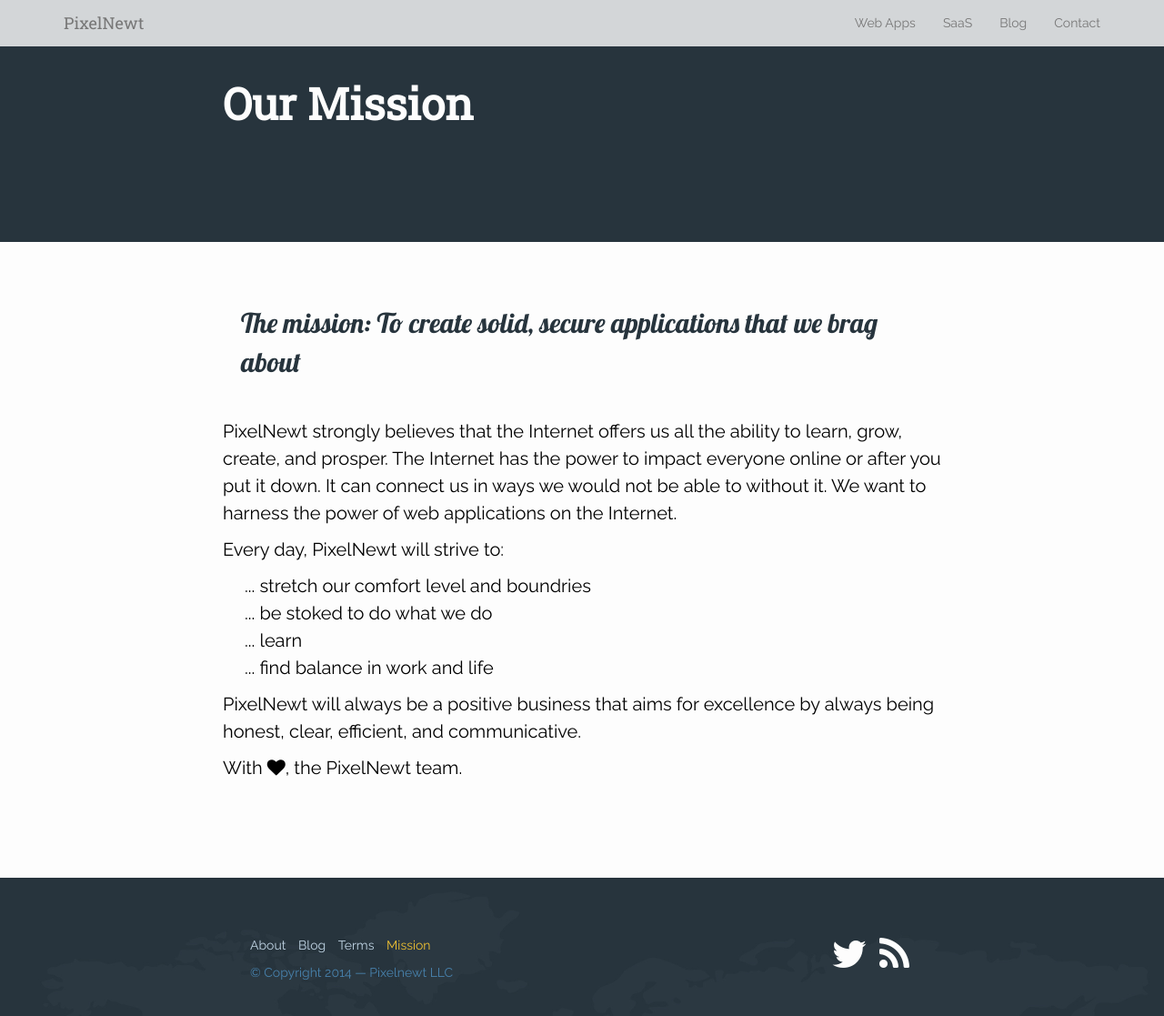
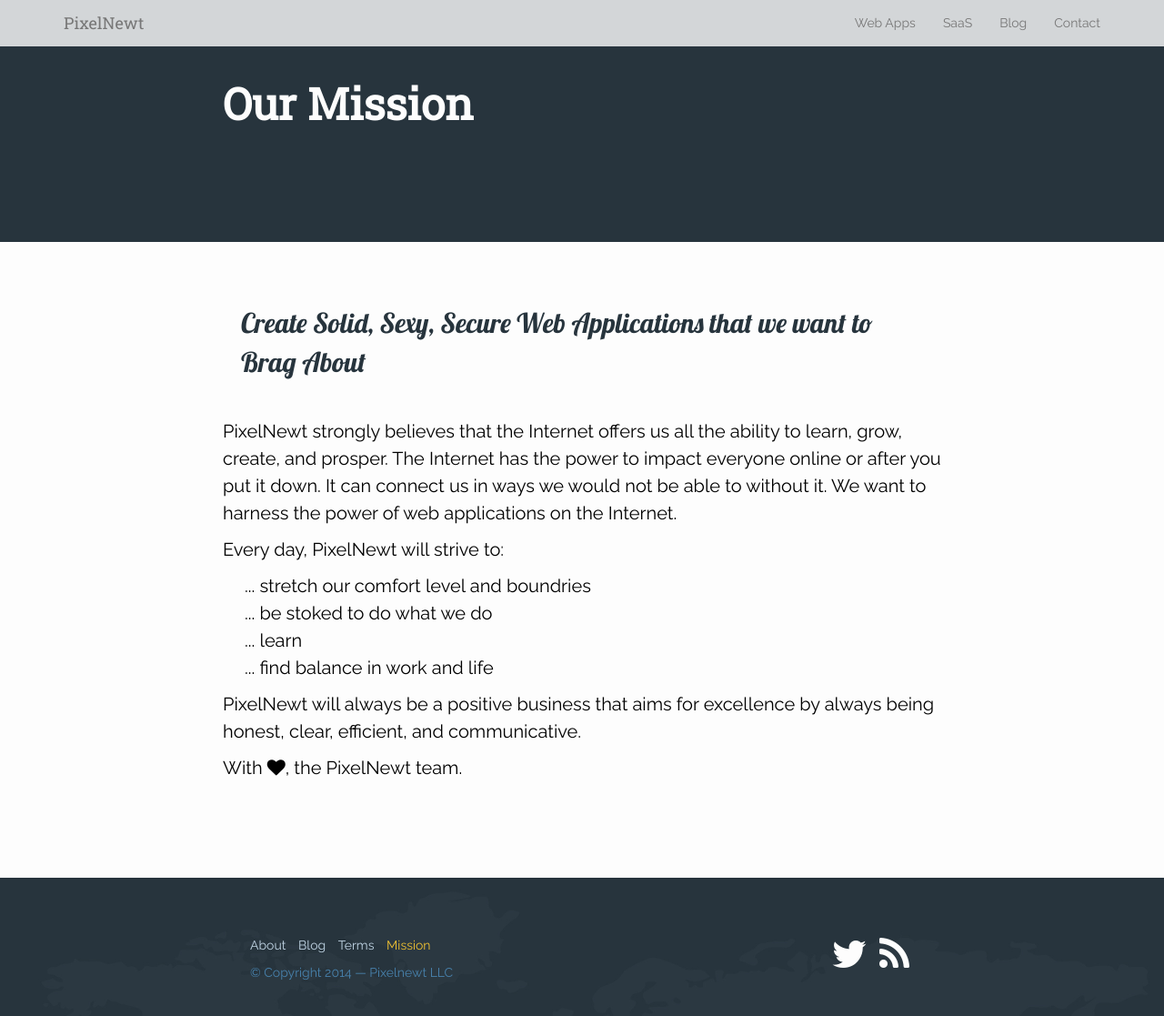
Before and after one commit to PixelNewt/pixelnewt.github.io, a Jekyll site: the page built from mission/index.html, in a window 1280 px wide and 1315 px high. Shown: the top 1117 px of the window at 91% size. Built offline with Jekyll 4.4.1, drawn with Linux system fonts in a browser that asks for light colours.

Commit message:
Mission update.

```diff
--- a/mission/index.html
+++ b/mission/index.html
@@ -12,7 +12,7 @@
     <div class="container container-large-padding container-narrow">
     <div class="row">
 
-        <blockquote>The mission: To create solid, secure applications that we brag about</blockquote>
+        <blockquote id="the-mission">Create Solid, Sexy, Secure Web Applications that we want to Brag About</blockquote>
 
         <p>{{site.title}} strongly believes that the Internet offers us all the ability to learn, grow, create, and prosper.  The Internet has the power to impact everyone online or after you put it down.  It can connect us in ways we would not be able to without it.  We want to harness the power of web applications on the Internet.</p>
 
```
